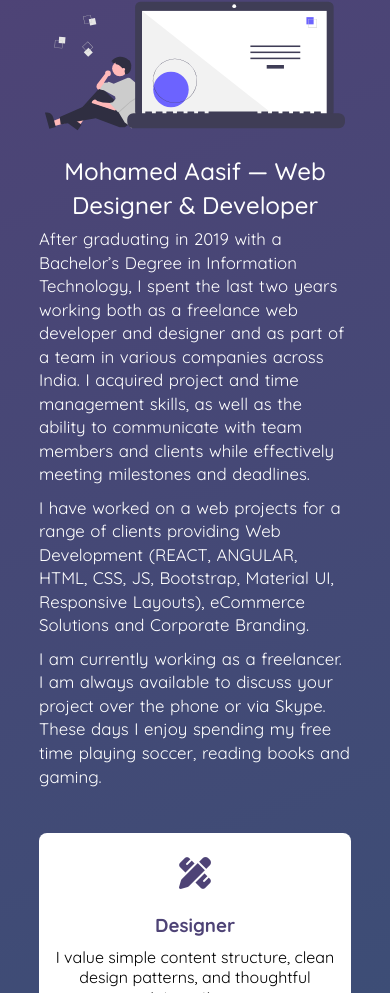
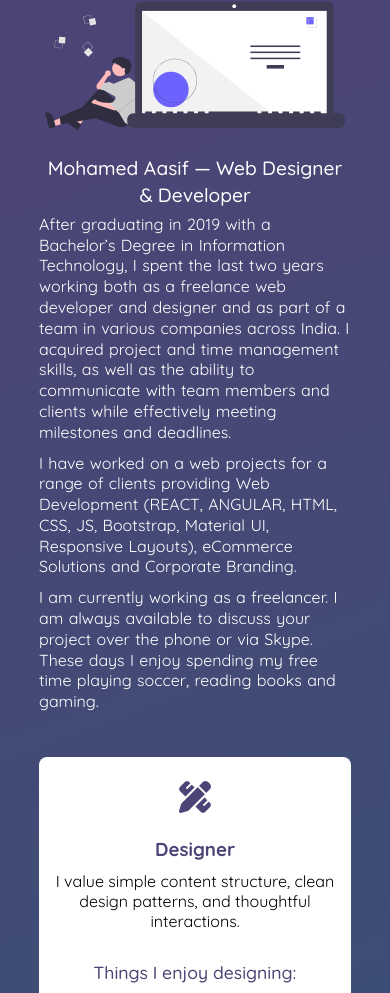
Before and after one commit to mohamedaasif/portfolio, a React (Create React App) app: page /portfolio/about in a window 390 px wide. Shown: the part 873-1866 px from the top of the page. Built offline with nearby package versions, Linux system fonts and the light colour scheme.

Commit message:
para alignment

```diff
--- a/src/styles/About/About.module.scss
+++ b/src/styles/About/About.module.scss
@@ -130,7 +130,7 @@
         p {
             font-weight: 500;
             padding-bottom: 0px;
-            font-size: 1.5rem;
+            font-size: 1.2rem;
             line-height: 1.4;
         }
 
@@ -141,11 +141,11 @@
         }
     }
     .about {
-        font-size: 1.05rem;
+        font-size: 1rem;
         word-spacing: 1px;
         p{
             padding: 5px 0;
-            line-height: 1.4;
+            line-height: 1.3;
             text-align: left;
         }
         margin-bottom: 40px;
```
